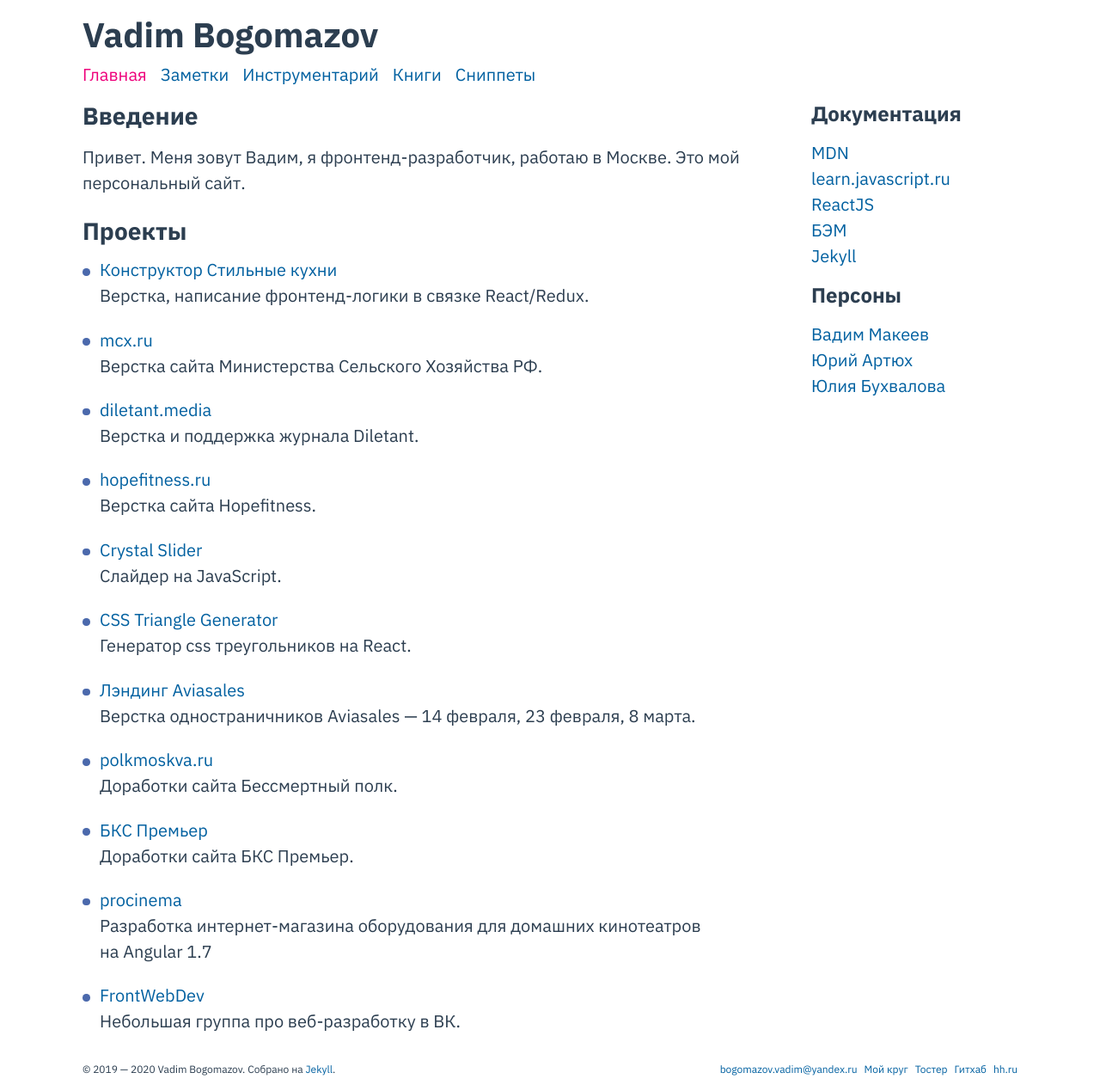
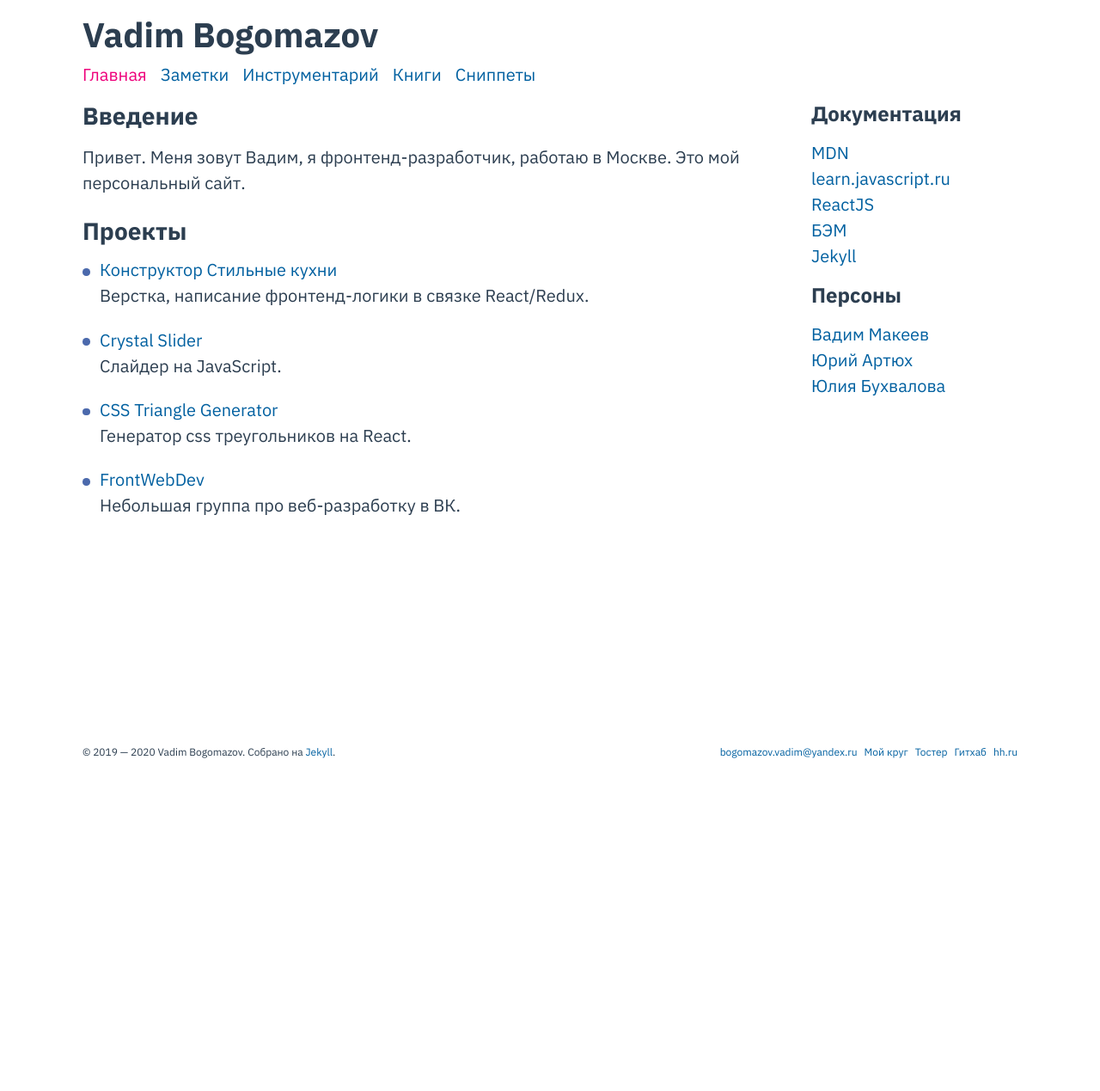
Before and after one commit to vadimbogomazov/vadimbogomazov.github.io, a Jekyll site: the page built from index.md, in a window 1280 px wide. Shown: the whole page at 86% size. Built offline with Jekyll 4.4.1, drawn with Linux system fonts in a browser that asks for light colours; after the commit the page ends 900 px from its top, so only the background shows below that.

Commit message:
Update data

```diff
--- a/index.md
+++ b/index.md
@@ -6,33 +6,12 @@ projects:
     - name: Конструктор Стильные кухни
       description: Верстка, написание фронтенд-логики в&nbsp;связке React/Redux.
       url: https://express.stilkuhni.ru/constructor/
-    - name: mcx.ru
-      description: Верстка сайта Министерства Сельского Хозяйства РФ.
-      url: http://mcx.ru/
-    - name: diletant.media
-      description: Верстка и поддержка журнала Diletant.
-      url: https://diletant.media/
-    - name: hopefitness.ru
-      description: Верстка сайта Hopefitness.
-      url: https://hopefitness.ru/
     - name: Crystal Slider
       description: Cлайдер на&nbsp;JavaScript.
       url: https://vadimbogomazov.github.io/CrystalSlider/
     - name: CSS Triangle Generator
       description: Генератор css треугольников на&nbsp;React.
       url: https://vadimbogomazov.github.io/css-triangle-generator/
-    - name: Лэндинг Aviasales
-      description: Верстка одностраничников Aviasales&nbsp;&mdash; 14&nbsp;февраля, 23&nbsp;февраля, 8&nbsp;марта.
-      url: https://www.aviasales.ru/top/zachem/love.html
-    - name: polkmoskva.ru
-      description: Доработки сайта Бессмертный полк.
-      url: https://polkmoskva.ru/
-    - name: БКС Премьер
-      description: Доработки сайта БКС Премьер.
-      url: https://bcspremier.ru/banking/
-    - name: procinema
-      description: Разработка интернет-магазина оборудования для домашних кинотеатров на&nbsp;Angular&nbsp;1.7
-      url: https://bcspremier.ru/banking/
     - name: FrontWebDev
       description: Небольшая группа про веб-разработку в&nbsp;ВК.
       url: https://vk.com/frontwebd
```
